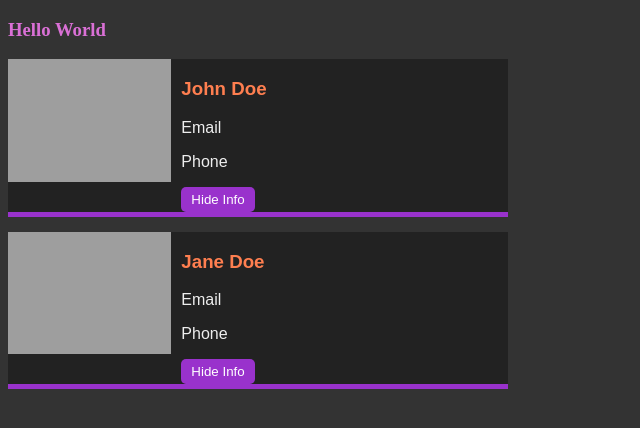
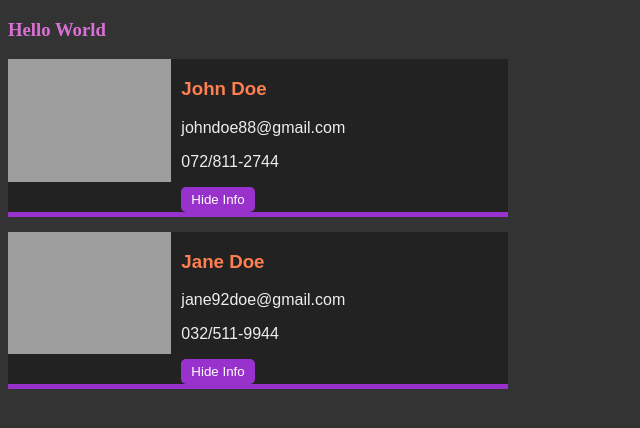
Before and after one commit to SinisaVukmirovic/Web-Components-crash-course, a plain HTML site: page index.html in a window 1280 px wide. Shown: the whole page, without its empty margins (0-640 px from the left). Drawn offline with Linux system fonts and the light colour scheme.

Commit message:
Passing data with slots

```diff
--- a/index.html
+++ b/index.html
@@ -22,9 +22,15 @@
     <!-- <user-card></user-card> -->
 
     <!-- passing an atribute -->
-    <user-card name="John Doe" avatar="https://randomuser.me/api/portraits/men/11.jpg"></user-card>
+    <user-card name="John Doe" avatar="https://randomuser.me/api/portraits/men/11.jpg">
+        <div slot="email">johndoe88@gmail.com</div>
+        <div slot="phone">072/811-2744</div>
+    </user-card>
 
-    <user-card name="Jane Doe" avatar="https://randomuser.me/api/portraits/women/11.jpg"></user-card>
+    <user-card name="Jane Doe" avatar="https://randomuser.me/api/portraits/women/11.jpg">
+        <div slot="email">jane92doe@gmail.com</div>
+        <div slot="phone">032/511-9944</div>
+    </user-card>
 
     <script src="userCard.js"></script>
 </body>
--- a/userCard.js
+++ b/userCard.js
@@ -38,8 +38,8 @@ template.innerHTML = `
 
         <div class="info">
             <h3></h3>
-            <p>Email</p>
-            <p>Phone</p>
+            <p> <slot name="email"> </p>
+            <p> <slot name="phone"> </p>
 
             <button id="toggle-info">Hide Info</button>
         </div>
```
